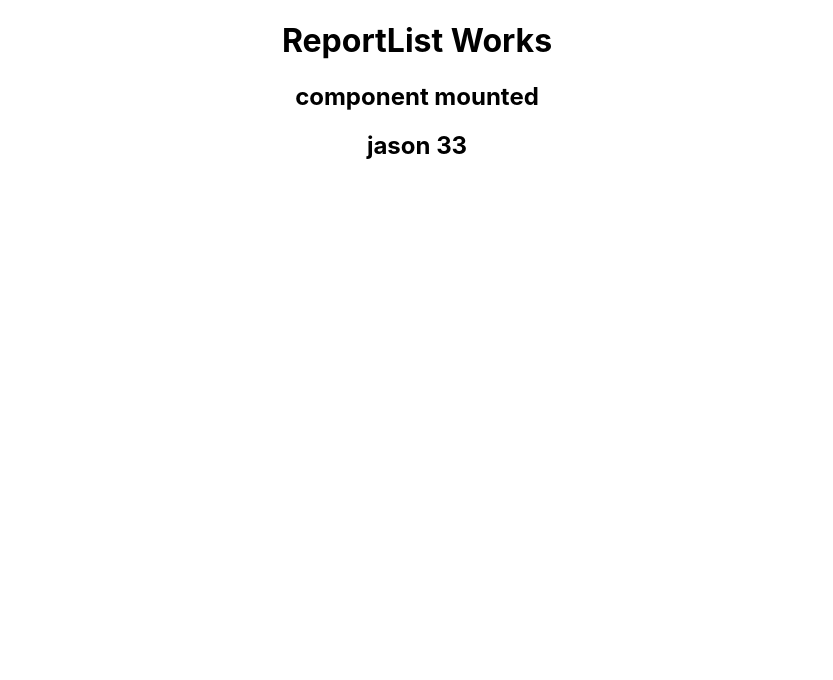
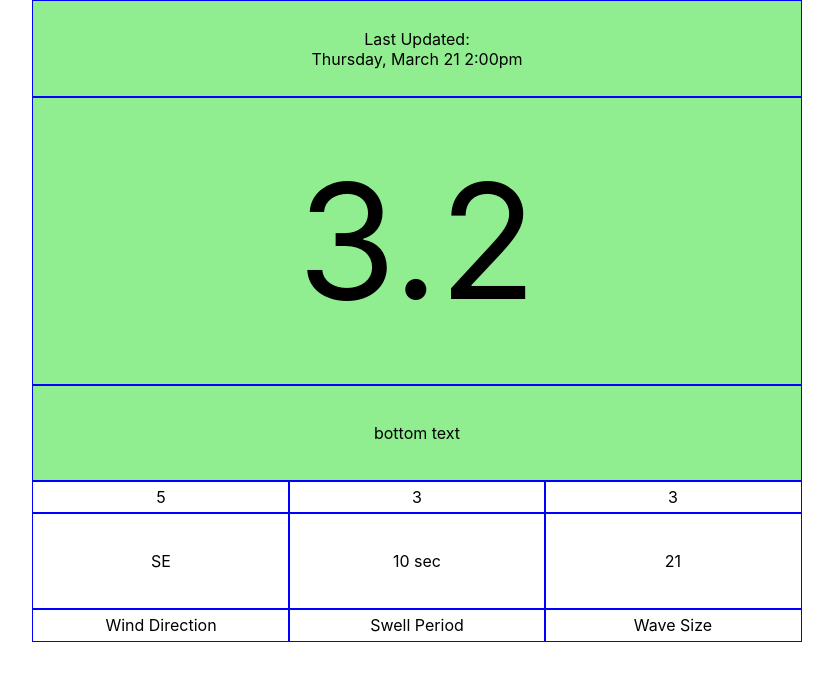
Before and after one commit to Landonwilson1/surf-report, a React (Create React App) app: page / in a window 1280 px wide. Shown: the top 680 px of the page, without its empty margins (223-1056 px from the left). Built offline with nearby package versions, Linux system fonts and the light colour scheme; no server answers.

Commit message:
Add data readout HTML and CSS formatting for report UI.

```diff
--- a/src/components/ReportList.js
+++ b/src/components/ReportList.js
@@ -1,4 +1,5 @@
 import React, { Component } from 'react'
+import './SurfReport.css';
 
 class ReportList extends Component {
   constructor(props) {
@@ -24,10 +25,8 @@ componentDidMount() {
      //splits response into array w/string values equalling rows
      let separateRows = data.split(/\n/).slice(0,20)
      let parsedRows = separateRows.map(row => parseRow(row))
-     console.log('data', parsedRows)
 
      let dataRows = parsedRows.slice(2,22)
-     console.log("data:", dataRows)
      function assignObjects(e) {
          let newRow = {};
          newRow['YY'] = e[0];
@@ -49,18 +48,39 @@ componentDidMount() {
      }
 
     let dataObjects = dataRows.map(row => assignObjects(row))
-
+    console.log('data objects:', dataObjects)
+    this.setState({buoyRecords: dataObjects, lastUpdate: dataObjects[0]})
    });
 
-  this.setState({buoyRecords: ['component mounted'], lastUpdate: {name: 'jason', age: 33}})
 }
 
 render() {
   return(
-    <div>
-      <h1>ReportList Works</h1>
-      <h2>{this.state.buoyRecords[0]}</h2>
-      <h2>{this.state.lastUpdate.name} {this.state.lastUpdate.age ? this.state.lastUpdate.age : ''}</h2>
+    <div className='wrapper'>
+
+      <div className='property' id='summary'>
+        <p>Last Updated: <br/> Thursday, March 21 2:00pm</p>
+        <p id='surf-score'>3.2</p>
+        <p>bottom text</p>
+      </div>
+
+      <div className='property'>
+        <p>5</p>
+        <p>SE</p>
+        <p>Wind Direction</p>
+      </div>
+
+      <div className='property'>
+        <p>3</p>
+        <p>10 sec</p>
+        <p>Swell Period</p>
+      </div>
+
+      <div className='property'>
+        <p>3</p>
+        <p>21</p>
+        <p>Wave Size</p>
+      </div>
     </div>
   )
 }
--- /dev/null
+++ b/src/components/SurfReport.css
@@ -0,0 +1,56 @@
+html, body {
+  margin: 0px;
+  padding: 0px;
+}
+
+p {
+  margin: 0px
+}
+
+.wrapper {
+  display: grid;
+  grid-template-columns: repeat(3, 1fr);
+  grid-template-rows: 60vh 20vh;
+  justify-items: center;
+  align-items: center;
+  border: 1px solid black;
+  max-width: 60%;
+  margin-right: auto;
+  margin-left: auto;
+}
+
+#surf-score {
+  font-size: 10em;
+}
+
+#summary {
+/*   border: 1px solid black;
+  display: grid;
+  align-items: center; */
+  background: lightgreen;
+  grid-column: 1/4;
+/*   width: 100%;
+  height: 100%;
+  text-align: center */
+}
+
+.property {
+  width: 100%;
+  height: 100%;
+  border: 1px solid red;
+  text-align: center;
+  margin: 0px;
+  display: grid;
+  grid-template-rows: 20% 60% 20%;
+  align-items: center;
+  justify-items: center;
+}
+
+.property p {
+  border: 1px solid blue;
+  width: 100%;
+  height: 100%;
+  margin: 5px;
+  display: grid;
+  align-items: center;
+}
```
